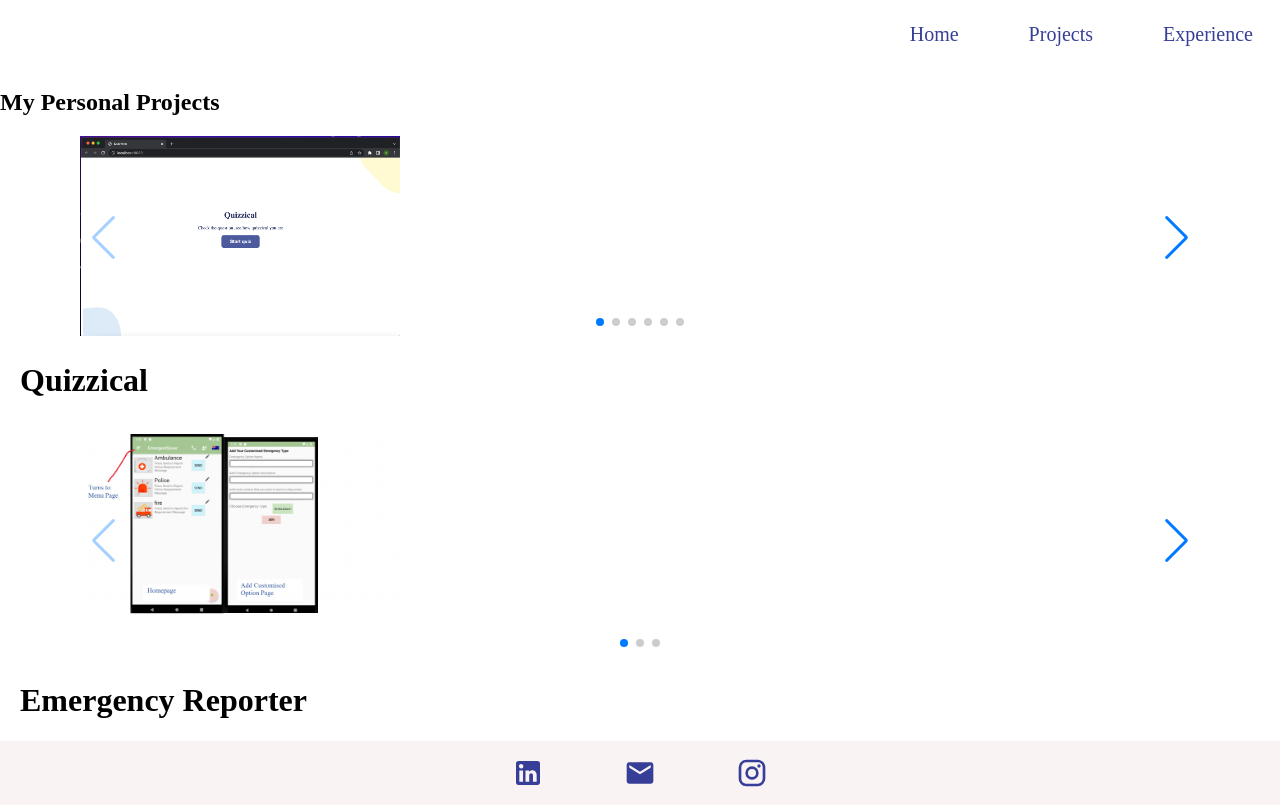
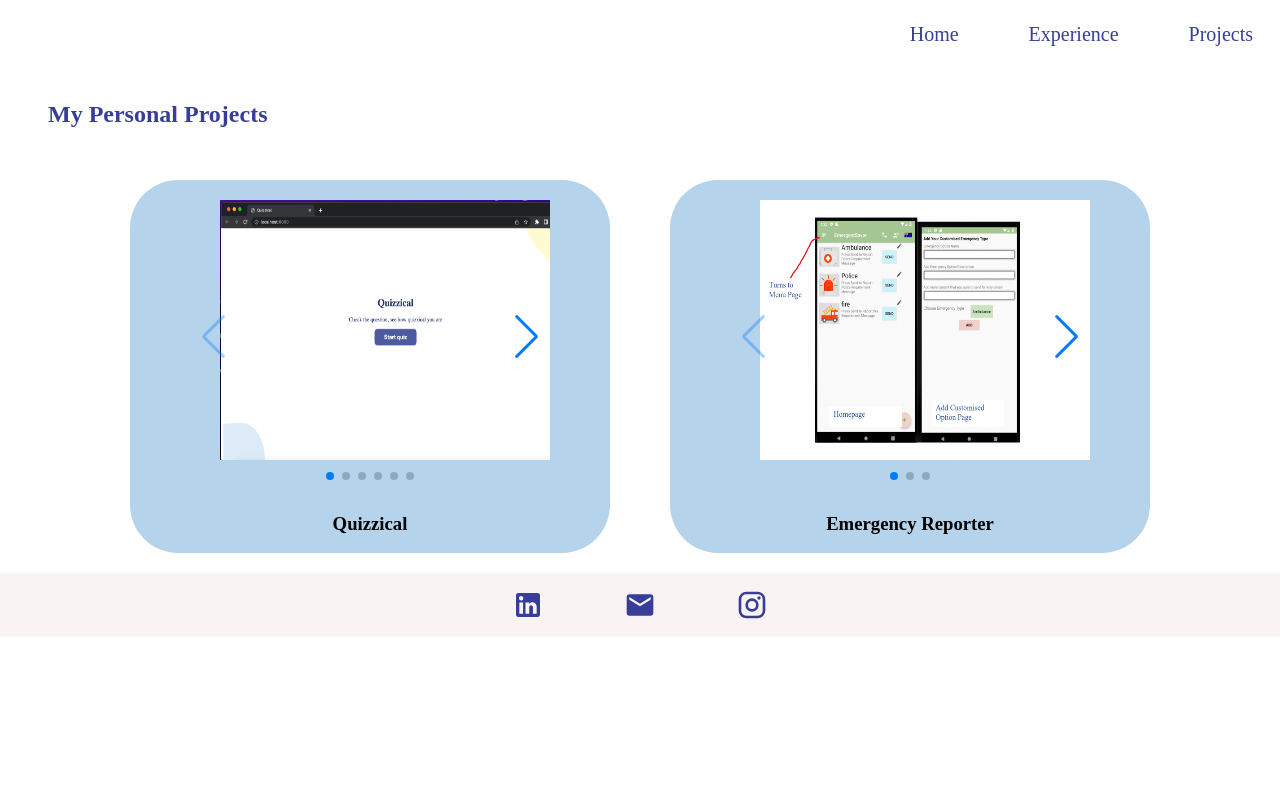
Before and after one commit to parkergoTop/Parker-sProfolio, a React app: page /projects in a window 1280 px wide. Built offline with nearby package versions, Linux system fonts and the light colour scheme.

Commit message:
style finalised

```diff
--- a/src/components/Navbar.js
+++ b/src/components/Navbar.js
@@ -23,8 +23,9 @@ export default function Navbar(){
 
             <div className="links">
                 <Link  to= "/">Home</Link>
+                <Link   to= "/experience">Experience</Link>
                 <Link  to= "/projects">Projects</Link>
-                <Link   to= "/experience">Experience</Link>
+
             </div>
 
 
--- a/src/components/ProjectItem.js
+++ b/src/components/ProjectItem.js
@@ -33,8 +33,10 @@ export default function ProjectItem({title,images}){
 
     return(
         <div className="project-item">
+
              {displayImages()}
-             <h1>{title}</h1>
+
+             <h3 className="project-title">{title}</h3>
         </div>
     )
 }
--- a/src/components/projectItem.css
+++ b/src/components/projectItem.css
@@ -1,8 +1,23 @@
 .project-item{
-    margin:20px 20px
+    margin:20px 30px;
+    width: 480px;
+    text-align: justify;
+    background-color: #b5d3ea;
+    border-radius: 3rem;
 }
 
 .project-img{
-    width: 320px;
+
+
+    width: 350px;
+    height:260px;
+    margin-top: 20px;
+    padding-left: 30px;
+    padding-bottom: 30px;
+
 
 }
+
+.project-title{
+    text-align: center;
+}
--- a/src/pages/Home.js
+++ b/src/pages/Home.js
@@ -47,7 +47,7 @@ export default function Home(){
                                                                                 ]}
 
     const cs = {category: "CS Essentials", skills : [
-                                                       {icon: "", skill: "Computor Netwroking HTTP/TCP"}, {icon: "", skill: "Data Structure & Algorithm"}, {icon: "", skill: "Unix/Linix"} , {icon:"#", skill: "Data Analytics & Neural Network"},
+                                                       {icon: "", skill: "Computor Netwroking HTTP/TCP"}, {icon: "", skill: "Data Structure & Algorithm"}, {icon: "", skill: "Unix/Linix"} , {icon:"", skill: "Data Analytics & Neural Network"},
                                                                                                                 ]}
     return <div className ="home-page">
 
@@ -102,7 +102,7 @@ export default function Home(){
                 <SwiperSlide className="myswiper">
                      <SkillsCard
                          key= {cs.category}
-                         title={frontendSkills.category}
+                         title={cs.category}
                          skills={cs.skills}/>
 
                 </SwiperSlide>
--- a/src/pages/Projects.js
+++ b/src/pages/Projects.js
@@ -2,6 +2,8 @@ import React from "react"
 
 import ProjectItem from "../components/ProjectItem"
 import { projectList } from "../helpers/ProjectList"
+
+import "./project.css"
 
 export default function Projects(){
 
@@ -14,8 +16,8 @@ export default function Projects(){
 
     return (
       <div>
-          <h2> My Personal Projects</h2>
-          <div> {displayProjects()} </div>
+          <h2 className="projects-page-title"> My Personal Projects</h2>
+          <div className="projects"> {displayProjects()} </div>
       </div>
     )
 }
--- /dev/null
+++ b/src/pages/project.css
@@ -0,0 +1,11 @@
+.projects{
+    display: flex;
+    flex:1fr 1fr;
+    justify-content: center;
+    align-items: center;
+}
+
+.projects-page-title{
+    margin: 2rem 3rem;
+    color: #373E98;
+}
```
